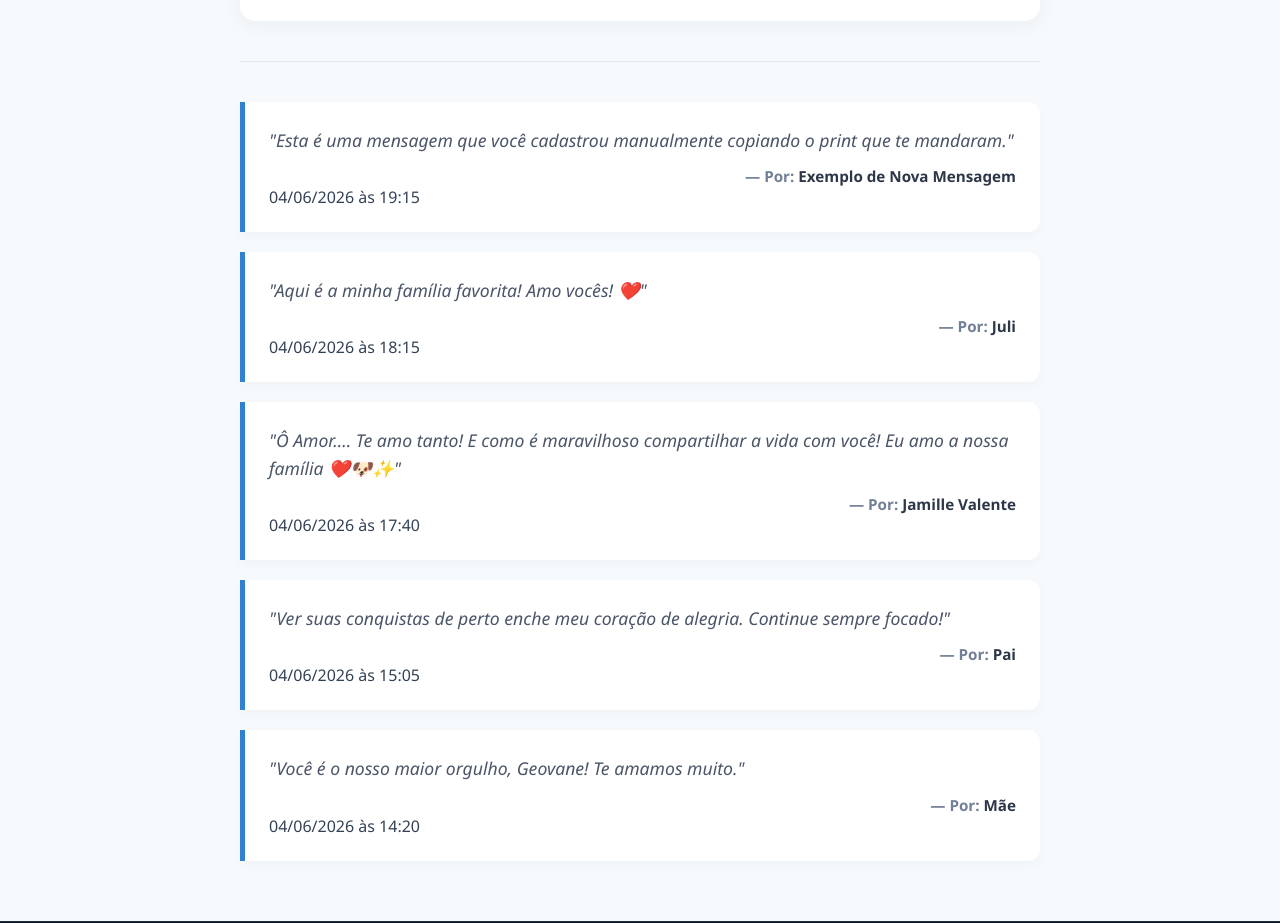
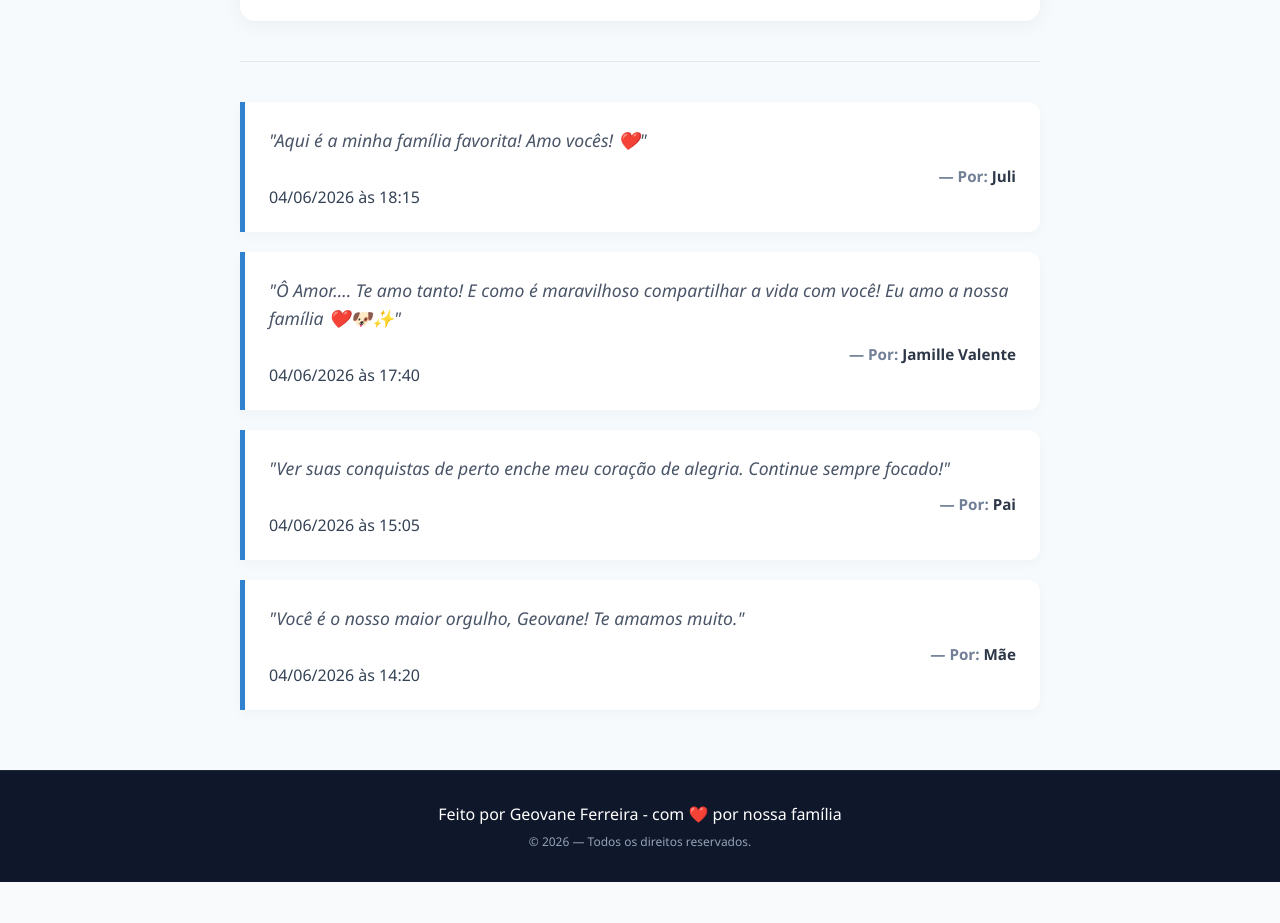
Before and after one commit to GeovaneFerreira26/AVALIACAO_DS_20260603, a React (Vite) app in the folder atividade_spa/: page / in a window 1280 px wide. Shown: the part 4840-5763 px from the top of the page. After the commit the page ends 5722 px from the top, so only its background shows below. Built offline with nearby package versions, Linux system fonts and the light colour scheme.

Commit message:
atualização formulario 3

```diff
--- a/atividade_spa/src/Homenagens/index.jsx
+++ b/atividade_spa/src/Homenagens/index.jsx
@@ -10,12 +10,7 @@ export default function Homenagens() {
     Para adicionar uma nova, copie de um '{' até o '},' cole no topo da lista e altere os textos.
   */
   const [mensagens, setMensagens] = useState([
-    {
-      id: 5,
-      nome: 'Exemplo de Nova Mensagem',
-      texto: 'Esta é uma mensagem que você cadastrou manualmente copiando o print que te mandaram.',
-      dataHora: '04/06/2026 às 19:15'
-    },
+
     {
       id: 4,
       nome: 'Juli',
```
